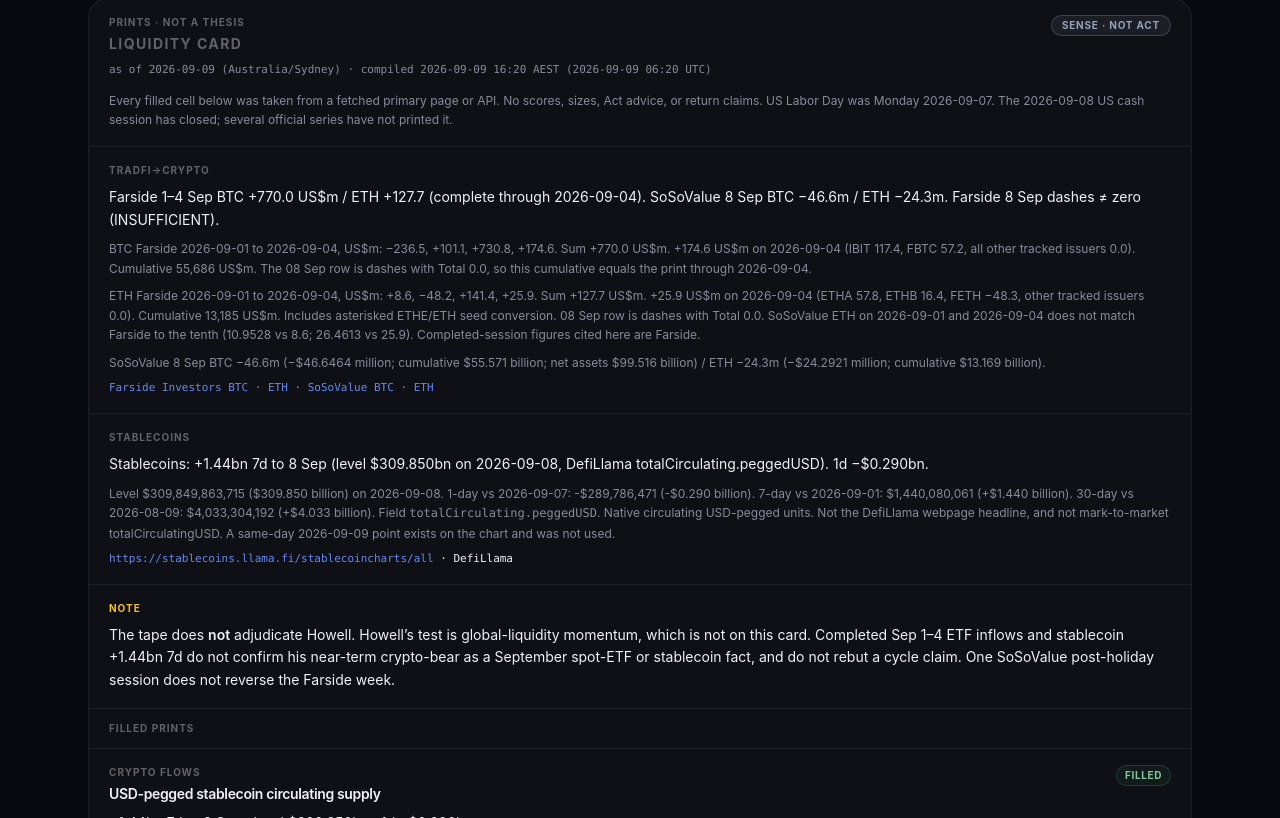
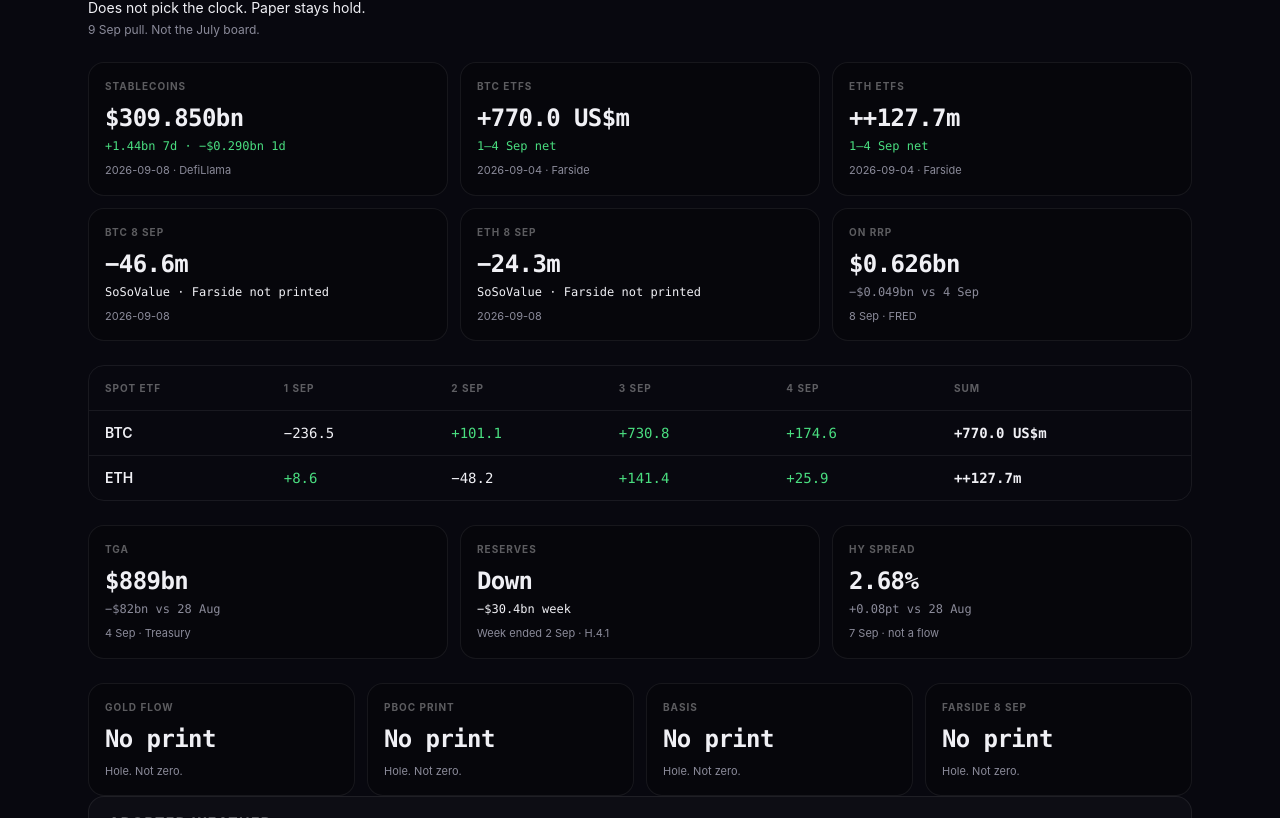
Before and after one commit to ghodzilla/passiveblocks-web, a Next.js app: page /os/signal in a window 1280 px wide. Shown: the part 1002-1820 px from the top of the page. Built offline with nearby package versions, Linux system fonts and the light colour scheme.

Commit message:
fix(os): make flow and crypto cards number-first

```diff
--- a/app/os/crypto/page.tsx
+++ b/app/os/crypto/page.tsx
@@ -89,7 +89,7 @@ export default function CryptoPage() {
             >
               <div className="flex items-baseline justify-between gap-2">
                 <p className="font-semibold tracking-tight">{coin.symbol}</p>
-                <p className="font-mono text-sm">{coin.price}</p>
+                <p className="font-mono text-xl font-semibold">{coin.price}</p>
               </div>
               <p className="text-xs text-[var(--muted)]">
                 {coin.name}
--- a/app/os/letter/page.tsx
+++ b/app/os/letter/page.tsx
@@ -1,5 +1,6 @@
 import Link from 'next/link';
 import { OsShell } from '@/components/os/OsShell';
+import { MetricTile } from '@/components/os/MetricTile';
 import card from '@/data/os/liquidity-card.json';
 
 export const metadata = {
@@ -7,19 +8,7 @@ export const metadata = {
   robots: { index: false, follow: false },
 };
 
-type Cell = {
-  group: string;
-  label: string;
-  as_of: string;
-  publisher: string;
-  source_url: string;
-  headline: string;
-  detail: string;
-};
-
 export default function LetterPage() {
-  const cells = card.filled as Cell[];
-
   return (
     <OsShell
       pathname="/os/letter"
@@ -59,22 +48,10 @@ export default function LetterPage() {
           <p className="mb-3 text-xs text-[var(--muted)]">
             Pulled 9 Sep from the sources named. Not the July board. {card.absent}
           </p>
-          <div className="overflow-hidden rounded-[var(--radius-xl)] border border-[var(--border)]">
-            <table className="w-full text-left text-sm">
-              <tbody>
-                {cells.map((row) => (
-                  <tr key={row.label} className="border-b border-[var(--border)]/70 align-top">
-                    <td className="px-3 py-3 text-xs text-[var(--muted)]">{row.group}</td>
-                    <td className="px-3 py-3">
-                      <p className="font-medium">{row.headline}</p>
-                      <p className="mt-1 text-xs text-[var(--muted)]">
-                        {row.as_of} · {row.publisher}
-                      </p>
-                    </td>
-                  </tr>
-                ))}
-              </tbody>
-            </table>
+          <div className="grid gap-3 sm:grid-cols-3">
+            <MetricTile label="Stablecoins" value="$309.85bn" delta="+1.44bn 7d" meta="8 Sep · DefiLlama" tone="ok" />
+            <MetricTile label="BTC ETFs" value="+$770m" delta="1–4 Sep" meta="4 Sep · Farside" tone="ok" />
+            <MetricTile label="ETH ETFs" value="+$127.7m" delta="1–4 Sep" meta="4 Sep · Farside" tone="ok" />
           </div>
           <p className="mt-2 text-xs text-[var(--muted)]">
             Basis, gold flow, and a global-liquidity index are insufficient. Full card on{' '}
--- a/components/os/LiquidityCard.tsx
+++ b/components/os/LiquidityCard.tsx
@@ -1,263 +1,152 @@
 import Link from 'next/link';
-import { liquidityCard, type LiquidityCell } from '@/lib/os-data';
+import { liquidityCard } from '@/lib/os-data';
+import { MetricTile } from '@/components/os/MetricTile';
 
-function StatusPill({ status }: { status: LiquidityCell['status'] }) {
-  if (status === 'INSUFFICIENT') {
-    return <span className="os-pill os-pill--insufficient">INSUFFICIENT</span>;
-  }
-  return <span className="os-pill os-pill--core">Filled</span>;
+function tone(value: string): 'ok' | 'bad' | 'neutral' {
+  if (value.trim().startsWith('-') || value.trim().startsWith('−')) return 'bad';
+  if (value.trim().startsWith('+')) return 'ok';
+  return 'neutral';
 }
 
-function CellBlock({ cell }: { cell: LiquidityCell }) {
-  return (
-    <article className="border-b border-[var(--border)] px-5 py-4 last:border-b-0">
-      <div className="flex flex-wrap items-start justify-between gap-3">
-        <div className="min-w-0">
-          <p className="text-[10px] font-bold uppercase tracking-widest text-[var(--muted-foreground)]">
-            {cell.group}
-          </p>
-          <h3 className="mt-1 text-sm font-semibold tracking-tight text-foreground">{cell.label}</h3>
-        </div>
-        <StatusPill status={cell.status} />
-      </div>
-      <p className="mt-2 text-sm leading-relaxed text-foreground">{cell.headline}</p>
-      {cell.detail ? (
-        <p className="mt-2 text-xs leading-relaxed text-[var(--muted)]">{cell.detail}</p>
-      ) : null}
-      <p className="mt-2 font-mono text-[11px] text-[var(--muted)]">
-        {[cell.as_of ? `as of ${cell.as_of}` : null, cell.publisher].filter(Boolean).join(' · ')}
-        {cell.source_url ? (
-          <>
-            {cell.as_of || cell.publisher ? ' · ' : null}
-            <a
-              href={cell.source_url}
-              target="_blank"
-              rel="noreferrer"
-              className="text-[var(--accent-soft)] hover:underline"
-            >
-              {cell.source_url}
-            </a>
-          </>
-        ) : null}
-        {cell.tried ? ` · tried ${cell.tried}` : null}
-      </p>
-    </article>
-  );
-}
-
-function NoteCopy({ text }: { text: string }) {
-  const mark = 'does not ';
-  const at = text.indexOf(mark);
-  if (at < 0) return <>{text}</>;
-  const before = text.slice(0, at + 'does '.length);
-  const after = text.slice(at + mark.length);
-  return (
-    <>
-      {before}
-      <span className="font-semibold">not</span> {after}
-    </>
-  );
-}
-
-function withStatus(
-  cell: Omit<LiquidityCell, 'status'>,
-  status: LiquidityCell['status'],
-): LiquidityCell {
-  return { ...cell, status };
+function sessions(raw: string) {
+  return raw.split(',').map((part) => part.trim());
 }
 
 export function LiquidityCard({ variant = 'full' }: { variant?: 'full' | 'teaser' }) {
   const card = liquidityCard;
-  const byId = new Map<string, LiquidityCell>();
-  for (const cell of card.filled) byId.set(cell.id, withStatus(cell, 'FILLED'));
-  for (const cell of card.insufficient) byId.set(cell.id, withStatus(cell, 'INSUFFICIENT'));
-  const teaser = card.teaser_ids
-    .map((id) => byId.get(id))
-    .filter((cell): cell is LiquidityCell => Boolean(cell));
+  const btc = card.tradfi_to_crypto.btc;
+  const eth = card.tradfi_to_crypto.eth;
+  const stables = card.stablecoins;
+  const dates = ['1 Sep', '2 Sep', '3 Sep', '4 Sep'];
+  const btcSessions = sessions(btc.farside_sessions_usdm);
+  const ethSessions = sessions(eth.farside_sessions_usdm);
+
+  const tiles = [
+    {
+      label: 'Stablecoins',
+      value: stables.level_required,
+      delta: `${stables.change_7d_required} 7d · ${stables.change_1d_required} 1d`,
+      meta: `${stables.as_of} · DefiLlama`,
+      tone: tone(stables.change_7d_required),
+    },
+    {
+      label: 'BTC ETFs',
+      value: btc.farside_sum,
+      delta: '1–4 Sep net',
+      meta: `${btc.farside_as_of} · Farside`,
+      tone: 'ok' as const,
+    },
+    {
+      label: 'ETH ETFs',
+      value: `+${eth.farside_sum}m`,
+      delta: '1–4 Sep net',
+      meta: `${eth.farside_as_of} · Farside`,
+      tone: 'ok' as const,
+    },
+    {
+      label: 'BTC 8 Sep',
+      value: btc.sosovalue_display,
+      delta: 'SoSoValue · Farside not printed',
+      meta: btc.sosovalue_as_of,
+      tone: 'bad' as const,
+    },
+    {
+      label: 'ETH 8 Sep',
+      value: eth.sosovalue_display,
+      delta: 'SoSoValue · Farside not printed',
+      meta: eth.sosovalue_as_of,
+      tone: 'bad' as const,
+    },
+    {
+      label: 'ON RRP',
+      value: '$0.626bn',
+      delta: '−$0.049bn vs 4 Sep',
+      meta: '8 Sep · FRED',
+      tone: 'neutral' as const,
+    },
+  ];
 
   if (variant === 'teaser') {
     return (
-      <section className="mb-8 rounded-[var(--radius-xl)] border border-[var(--border)] bg-[var(--surface)] p-5">
-        <div className="mb-3 flex flex-wrap items-center justify-between gap-3">
+      <section className="mb-8">
+        <div className="mb-3 flex items-end justify-between gap-3">
           <div>
             <p className="text-[10px] font-bold uppercase tracking-widest text-[var(--muted-foreground)]">
-              Flow prints · not a thesis
+              Flows
             </p>
-            <h2 className="mt-1 text-sm font-bold tracking-tight text-foreground">
-              Liquidity card · {card.as_of}
-            </h2>
+            <h2 className="mt-1 text-lg font-semibold tracking-tight">The tape this week</h2>
           </div>
-          <Link
-            href="/os/signal"
-            className="text-[11px] font-medium text-[var(--accent-soft)] underline-offset-2 hover:underline"
-          >
-            Full card on Signal →
+          <Link href="/os/liquidity" className="text-xs text-[var(--accent-soft)] hover:underline">
+            All prints
           </Link>
         </div>
-        <div className="grid gap-3 md:grid-cols-3">
-          {teaser.map((cell) => (
-            <article
-              key={cell.id}
-              className="rounded-[var(--radius-lg)] border border-[var(--border)] bg-black/20 px-3 py-3"
-            >
-              <div className="flex items-center justify-between gap-2">
-                <p className="text-[10px] font-bold uppercase tracking-widest text-[var(--muted-foreground)]">
-                  {cell.label}
-                </p>
-                <StatusPill status={cell.status} />
-              </div>
-              <p className="mt-2 text-xs leading-relaxed text-foreground">{cell.headline}</p>
-            </article>
+        <div className="grid gap-3 sm:grid-cols-3">
+          {tiles.slice(0, 3).map((tile) => (
+            <MetricTile key={tile.label} {...tile} />
           ))}
         </div>
-        <p className="mt-3 text-[11px] leading-relaxed text-[var(--muted)]">
-          Tape does not adjudicate Howell. Not a second thesis. Paper HOLD stays copy, not a fill.
-        </p>
+        <p className="mt-3 text-sm text-[var(--muted)]">Does not pick the clock. Paper stays hold.</p>
       </section>
     );
   }
 
   return (
-    <section className="mb-8 overflow-hidden rounded-[var(--radius-xl)] border border-[var(--border)] bg-[var(--surface)]">
-      <div className="border-b border-[var(--border)] px-5 py-4">
-        <div className="flex flex-wrap items-start justify-between gap-3">
-          <div>
-            <p className="text-[10px] font-bold uppercase tracking-widest text-[var(--muted-foreground)]">
-              Prints · not a thesis
-            </p>
-            <h2 className="mt-1 text-sm font-bold uppercase tracking-widest text-[var(--muted-foreground)]">
-              Liquidity card
-            </h2>
-          </div>
-          <span className="os-stamp os-stamp--sense">Sense · not Act</span>
-        </div>
-        <p className="mt-2 font-mono text-[11px] text-[var(--muted)]">
-          as of {card.as_of} ({card.timezone}) · compiled {card.compiled}
-        </p>
-        <p className="mt-3 text-xs leading-relaxed text-[var(--muted)]">{card.preamble}</p>
+    <section className="space-y-6">
+      <div>
+        <p className="text-sm text-foreground">Does not pick the clock. Paper stays hold.</p>
+        <p className="mt-1 text-xs text-[var(--muted)]">9 Sep pull. Not the July board.</p>
       </div>
 
-      <div className="border-b border-[var(--border)] px-5 py-4">
-        <p className="text-[10px] font-bold uppercase tracking-widest text-[var(--muted-foreground)]">
-          Tradfi→crypto
-        </p>
-        <p className="mt-2 text-sm leading-relaxed text-foreground">{card.tradfi_to_crypto.headline}</p>
-        <p className="mt-2 text-xs leading-relaxed text-[var(--muted)]">
-          BTC Farside {card.tradfi_to_crypto.btc.farside_window}, US$m:{' '}
-          {card.tradfi_to_crypto.btc.farside_sessions_usdm}. Sum {card.tradfi_to_crypto.btc.farside_sum}.{' '}
-          {card.tradfi_to_crypto.btc.farside_latest_complete}. Cumulative {card.tradfi_to_crypto.btc.farside_cumulative_usdm}{' '}
-          US$m. {card.tradfi_to_crypto.btc.farside_cumulative_note}
-        </p>
-        <p className="mt-2 text-xs leading-relaxed text-[var(--muted)]">
-          ETH Farside {card.tradfi_to_crypto.eth.farside_window}, US$m:{' '}
-          {card.tradfi_to_crypto.eth.farside_sessions_usdm}. Sum {card.tradfi_to_crypto.eth.farside_sum}{' '}
-          {card.tradfi_to_crypto.eth.farside_sum_unit}. {card.tradfi_to_crypto.eth.farside_latest_complete}.
-          Cumulative {card.tradfi_to_crypto.eth.farside_cumulative_usdm} US$m.{' '}
-          {card.tradfi_to_crypto.eth.farside_cumulative_note} {card.tradfi_to_crypto.eth.sosovalue_mismatch_note}
-        </p>
-        <p className="mt-2 text-xs leading-relaxed text-[var(--muted)]">
-          SoSoValue 8 Sep BTC {card.tradfi_to_crypto.btc.sosovalue_display} ({card.tradfi_to_crypto.btc.sosovalue_exact}
-          ; cumulative {card.tradfi_to_crypto.btc.sosovalue_cumulative}; net assets{' '}
-          {card.tradfi_to_crypto.btc.sosovalue_net_assets}) / ETH {card.tradfi_to_crypto.eth.sosovalue_display} (
-          {card.tradfi_to_crypto.eth.sosovalue_exact}; cumulative {card.tradfi_to_crypto.eth.sosovalue_cumulative}).
-        </p>
-        <p className="mt-2 font-mono text-[11px] text-[var(--muted)]">
-          <a
-            href={card.tradfi_to_crypto.btc.farside_url}
-            target="_blank"
-            rel="noreferrer"
-            className="text-[var(--accent-soft)] hover:underline"
-          >
-            {card.tradfi_to_crypto.btc.farside_publisher} BTC
-          </a>
-          {' · '}
-          <a
-            href={card.tradfi_to_crypto.eth.farside_url}
-            target="_blank"
-            rel="noreferrer"
-            className="text-[var(--accent-soft)] hover:underline"
-          >
-            ETH
-          </a>
-          {' · '}
-          <a
-            href={card.tradfi_to_crypto.btc.sosovalue_url}
-            target="_blank"
-            rel="noreferrer"
-            className="text-[var(--accent-soft)] hover:underline"
-          >
-            {card.tradfi_to_crypto.btc.sosovalue_publisher} BTC
-          </a>
-          {' · '}
-          <a
-            href={card.tradfi_to_crypto.eth.sosovalue_url}
-            target="_blank"
-            rel="noreferrer"
-            className="text-[var(--accent-soft)] hover:underline"
-          >
-            ETH
-          </a>
-        </p>
-      </div>
-
-      <div className="border-b border-[var(--border)] px-5 py-4">
-        <p className="text-[10px] font-bold uppercase tracking-widest text-[var(--muted-foreground)]">
-          Stablecoins
-        </p>
-        <p className="mt-2 text-sm leading-relaxed text-foreground">{card.stablecoins.headline}</p>
-        <p className="mt-2 text-xs leading-relaxed text-[var(--muted)]">
-          Level {card.stablecoins.level_exact} ({card.stablecoins.level_display}) on {card.stablecoins.as_of}.
-          1-day vs {card.stablecoins.change_1d_vs}: {card.stablecoins.change_1d_exact} ({card.stablecoins.change_1d_display}).
-          7-day vs {card.stablecoins.change_7d_vs}: {card.stablecoins.change_7d_exact} ({card.stablecoins.change_7d_display}).
-          30-day vs {card.stablecoins.change_30d_vs}: {card.stablecoins.change_30d_exact} ({card.stablecoins.change_30d_display}).
-          Field <span className="font-mono">{card.stablecoins.field}</span>. {card.stablecoins.field_note}
-        </p>
-        <p className="mt-2 font-mono text-[11px]">
-          <a
-            href={card.stablecoins.source_url}
-            target="_blank"
-            rel="noreferrer"
-            className="text-[var(--accent-soft)] hover:underline"
-          >
-            {card.stablecoins.source_url}
-          </a>
-          {' · '}
-          {card.stablecoins.publisher}
-        </p>
-      </div>
-
-      <div className="border-b border-[var(--border)] bg-[var(--status-warn)]/5 px-5 py-4">
-        <p className="text-[10px] font-bold uppercase tracking-widest text-[var(--status-warn)]">Note</p>
-        <p className="mt-2 text-sm leading-relaxed text-foreground"><NoteCopy text={card.visible_note} /></p>
-      </div>
-
-      <div>
-        <div className="border-b border-[var(--border)] px-5 py-3">
-          <h3 className="text-[10px] font-bold uppercase tracking-widest text-[var(--muted-foreground)]">
-            Filled prints
-          </h3>
-        </div>
-        {card.filled.map((cell) => (
-          <CellBlock key={cell.id} cell={{ ...cell, status: 'FILLED' }} />
+      <div className="grid gap-3 sm:grid-cols-2 lg:grid-cols-3">
+        {tiles.map((tile) => (
+          <MetricTile key={tile.label} {...tile} />
         ))}
       </div>
 
-      <div>
-        <div className="border-b border-[var(--border)] px-5 py-3">
-          <h3 className="text-[10px] font-bold uppercase tracking-widest text-[var(--muted-foreground)]">
-            INSUFFICIENT
-          </h3>
-        </div>
-        {card.insufficient.map((cell) => (
-          <CellBlock key={cell.id} cell={{ ...cell, status: 'INSUFFICIENT' }} />
-        ))}
+      <div className="overflow-hidden rounded-[var(--radius-lg)] border border-[var(--border)]">
+        <table className="w-full text-left text-sm">
+          <thead className="text-[10px] uppercase tracking-widest text-[var(--muted-foreground)]">
+            <tr>
+              <th className="px-4 py-3 font-bold">Spot ETF</th>
+              {dates.map((day) => (
+                <th key={day} className="px-4 py-3 font-bold">{day}</th>
+              ))}
+              <th className="px-4 py-3 font-bold">Sum</th>
+            </tr>
+          </thead>
+          <tbody>
+            <tr className="border-t border-[var(--border)]">
+              <td className="px-4 py-3 font-semibold">BTC</td>
+              {btcSessions.map((value) => (
+                <td key={value} className={`px-4 py-3 font-mono ${tone(value) === 'bad' ? 'text-[var(--status-bad)]' : 'text-[var(--status-ok)]'}`}>
+                  {value}
+                </td>
+              ))}
+              <td className="px-4 py-3 font-mono font-semibold">{btc.farside_sum}</td>
+            </tr>
+            <tr className="border-t border-[var(--border)]">
+              <td className="px-4 py-3 font-semibold">ETH</td>
+              {ethSessions.map((value) => (
+                <td key={value} className={`px-4 py-3 font-mono ${tone(value) === 'bad' ? 'text-[var(--status-bad)]' : 'text-[var(--status-ok)]'}`}>
+                  {value}
+                </td>
+              ))}
+              <td className="px-4 py-3 font-mono font-semibold">+{eth.farside_sum}m</td>
+            </tr>
+          </tbody>
+        </table>
       </div>
 
-      <div className="border-t border-[var(--border)] px-5 py-4">
-        <p className="text-xs leading-relaxed text-[var(--muted)]">{card.absent}</p>
-        <p className="mt-2 text-[11px] text-[var(--muted)]">
-          Paper HOLD stays copy, not a new fill. This card does not rescore either side of the split.
-        </p>
+      <div className="grid gap-3 sm:grid-cols-3">
+        <MetricTile label="TGA" value="$889bn" delta="−$82bn vs 28 Aug" meta="4 Sep · Treasury" />
+        <MetricTile label="Reserves" value="Down" delta="−$30.4bn week" meta="Week ended 2 Sep · H.4.1" tone="bad" />
+        <MetricTile label="HY spread" value="2.68%" delta="+0.08pt vs 28 Aug" meta="7 Sep · not a flow" />
+      </div>
+
+      <div className="grid gap-3 sm:grid-cols-2 lg:grid-cols-4">
+        {['Gold flow', 'PBOC print', 'Basis', 'Farside 8 Sep'].map((label) => (
+          <MetricTile key={label} label={label} value="No print" meta="Hole. Not zero." />
+        ))}
       </div>
     </section>
   );
--- /dev/null
+++ b/components/os/MetricTile.tsx
@@ -0,0 +1,31 @@
+export function MetricTile({
+  label,
+  value,
+  delta,
+  meta,
+  tone = 'neutral',
+}: {
+  label: string;
+  value: string;
+  delta?: string;
+  meta?: string;
+  tone?: 'ok' | 'bad' | 'neutral';
+}) {
+  const deltaClass =
+    tone === 'ok'
+      ? 'text-[var(--status-ok)]'
+      : tone === 'bad'
+        ? 'text-[var(--status-bad)]'
+        : 'text-[var(--muted)]';
+
+  return (
+    <article className="rounded-[var(--radius-lg)] border border-[var(--border)] bg-black/25 px-4 py-4">
+      <p className="text-[10px] font-bold uppercase tracking-widest text-[var(--muted-foreground)]">
+        {label}
+      </p>
+      <p className="mt-2 font-mono text-2xl font-semibold tracking-tight text-foreground">{value}</p>
+      {delta ? <p className={`mt-1 font-mono text-xs ${deltaClass}`}>{delta}</p> : null}
+      {meta ? <p className="mt-2 text-[11px] text-[var(--muted)]">{meta}</p> : null}
+    </article>
+  );
+}
```
Also changed, not shown: app/os/liquidity/page.tsx (+3 -49 lines).
